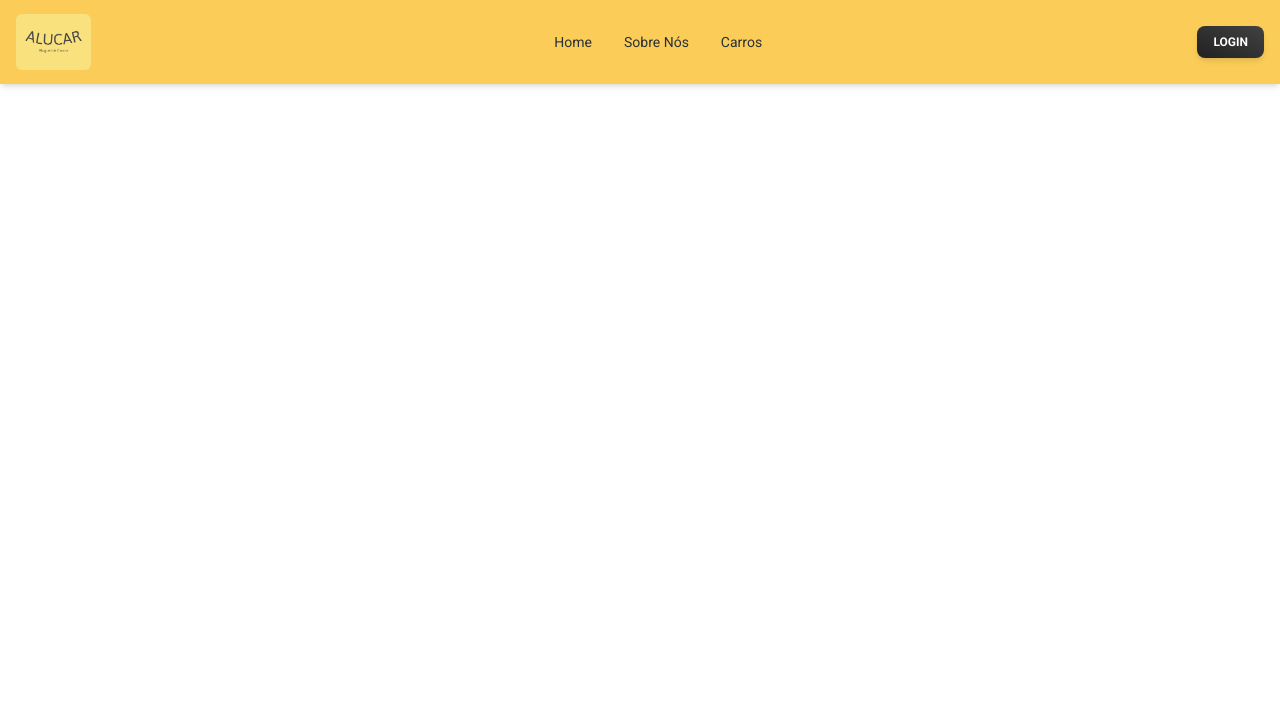
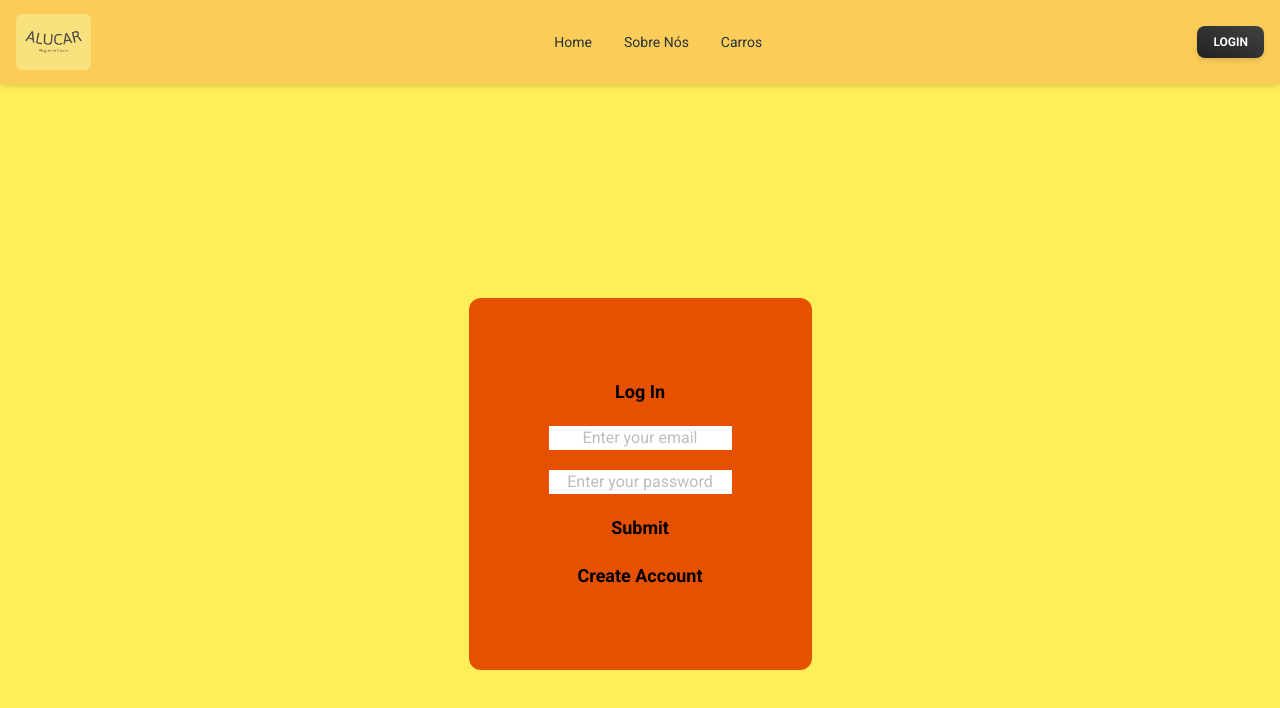
Before and after one commit to Rlps90/AlucarApp, a React (Vite) app: page /SignIn in a window 1280 px wide. Shown: the top 708 px of the page. Built offline with nearby package versions, Linux system fonts and the light colour scheme.

Commit message:
Added Login Page

```diff
--- a/src/App.jsx
+++ b/src/App.jsx
@@ -2,6 +2,8 @@ import Navbar from './Components/Navbar'
 import CarrosAluguel from './pages/CarrosAluguel'
 import Home from './pages/Home'
 import About from './pages/About'
+import SignIn from './Components/auth/SignIn'
+import SignUp from './Components/auth/SignUp'
 import { Routes, Route } from 'react-router-dom'
 import { ThemeProvider, createTheme } from '@mui/material/styles'
 
@@ -17,7 +19,7 @@ function App() {
 				<Navbar />
 				<Routes>
 					<Route
-						path=""
+						path="/"
 						element={<Home />}
 					/>
 					<Route
@@ -28,6 +30,14 @@ function App() {
 						path="/carros"
 						element={<CarrosAluguel />}
 					/>
+					<Route
+						path="/SignIn"
+						element={<SignIn />}
+					/>
+					<Route
+						path="/SignUp"
+						element={<SignUp />}
+					/>
 				</Routes>
 			</main>
 		</ThemeProvider>
--- a/src/Components/Navbar.jsx
+++ b/src/Components/Navbar.jsx
@@ -1,81 +1,3 @@
-// import DrawerComp from './DrawerComp'
-// import { Route, Routes, Link } from 'react-router-dom'
-// import { Button } from '@mui/material'
-// import Crud from './CRUD/Crud'
-// import logo from '../assets/alucar-logo.png'
-
-// const Navbar = () => {
-// 	const MENU = [
-// 		{
-// 			id: 1,
-// 			title: 'Home',
-// 			link: '/',
-// 		},
-// 		{
-// 			id: 2,
-// 			title: 'Sobre',
-// 			link: '/about',
-// 		},
-// 		{
-// 			id: 3,
-// 			title: 'Carros',
-// 			link: '/carros',
-// 		},
-// 	]
-
-// 	return (
-// 		<header className="bg-gradient-to-b from-emerald-900 to-emerald-500">
-// 			<nav className="flex flex-row justify-between items-center w-[95%] py-4">
-// 				<a
-// 					href="/"
-// 					className="flex flex-row text-[1.75rem] uppercase">
-// 					<img
-// 						src={logo}
-// 						alt="logo"
-// 						className="rounded-md max-w-[75px] mr-3"
-// 					/>
-// 				</a>
-
-// 				<div className="">
-// 					<ul className="flex items-center invisible lg:visible gap-[4vw] uppercase">
-// 						{MENU.map((item) => {
-// 							const { id, title, link } = item
-// 							return (
-// 								<li key={id}>
-// 									<a
-// 										href={link}
-// 										className="text-zinc-200 hover:text-rose-500 text-xl font-semibold">
-// 										{title}
-// 									</a>
-// 								</li>
-// 							)
-// 						})}
-// 					</ul>
-// 				</div>
-
-// 				<div>
-// 					<Button
-// 						type="button"
-// 						className="relative flex bg-[#19571e] hover:bg-[#70d14a] rounded-full px-3 py-1 w-auto items-center justify-center text-zinc-200 text-xl">
-// 						<Link to={`CRUD/Crud`}>Login</Link>
-// 					</Button>
-// 				</div>
-
-// 				<div className="ml-2 -my-1 lg:hidden bg-[#19571e] hover:bg-[#70d14a] rounded-lg">
-// 					<DrawerComp />
-// 				</div>
-// 			</nav>
-
-// 			<Routes>
-// 				<Route
-// 					path="/CRUD/Crud"
-// 					element={<Crud />}
-// 				/>
-// 			</Routes>
-// 		</header>
-// 	)
-// }
-// export default Navbar
 import {
 	Navbar,
 	Collapse,
@@ -134,12 +56,16 @@ export default function NavbarDefault() {
 		</ul>
 	)
 
+	const openInNewTab = (url) => {
+		window.open(url, '_blank', 'noreferrer')
+	}
+
 	return (
 		<Navbar className="relative bg-yellow-700 w-full max-w-none py-2 px-4 rounded-none border-none">
 			<div className="mx-auto flex items-center justify-between text-blue-gray-900">
 				<Typography
 					as="a"
-					href="#"
+					href="/"
 					className="mr-4 cursor-pointer py-1.5 font-medium">
 					<img
 						src={logo}
@@ -151,9 +77,11 @@ export default function NavbarDefault() {
 				<Button
 					variant="gradient"
 					size="sm"
-					className="hidden lg:inline-block">
+					className="hidden lg:inline-block"
+					onClick={() => openInNewTab('http://localhost:5173/SignIn')}>
 					<span>Login</span>
 				</Button>
+
 				<IconButton
 					variant="text"
 					className="ml-auto h-6 w-6 text-inherit hover:bg-transparent focus:bg-transparent active:bg-transparent lg:hidden"
--- /dev/null
+++ b/src/Components/User.jsx
@@ -0,0 +1,42 @@
+import React, { memo } from 'react'
+
+function Props ({
+    profile: any,
+    provider: string,
+    onLogout: () => void,
+})
+
+export const User = memo(({ provider, profile, onLogout }: Props) => {
+    const avatar =
+        profile?.avatar ||
+        profile?.profile_image_url ||
+        profile?.avatar_url ||
+        profile?.picture ||
+        profile?.picture?.data?.url ||
+        profile?.profile_image_url_https ||
+        'https://maxcdn.icons8.com/Share/icon/p1em/users//gender_neutral_user1600.png'
+
+    return (
+        <div className='card'>
+        <div className='avt'>
+            <img alt='141' src={avatar} />
+        </div>
+
+        <h3 className='provider'>{provider.toUpperCase()}</h3>
+
+        <div className='content'>
+            <div className='data'>
+            {Object.entries(profile).map(([key, value]: any) => (
+                <div className='field' key={key}>
+                <div className='label'>{key}: </div>
+                <div className='value'>{JSON.stringify(value)}</div>
+                </div>
+            ))}
+            </div>
+            <button className='btnLogout' onClick={onLogout}>
+            Logout
+            </button>
+        </div>
+        </div>
+    )
+})
--- /dev/null
+++ b/src/Components/auth/SignIn.jsx
@@ -0,0 +1,59 @@
+import { useState } from 'react'
+import { auth } from '../../Firebase'
+import { signInWithEmailAndPassword } from 'firebase/auth'
+
+const SignIn = () => {
+	const [email, setEmail] = useState('')
+	const [password, setPassword] = useState('')
+
+	const signIn = (e) => {
+		e.preventDefault()
+		signInWithEmailAndPassword(auth, email, password)
+			.then((userCredential) => {
+				console.log(userCredential)
+			})
+			.catch((error) => {
+				console.log(error)
+			})
+	}
+
+	const openInNewTab = (url) => {
+		window.open(url, '_blank', 'noreferrer')
+	}
+
+	return (
+		<div className="flex bg-yellow-400 items-center justify-center h-full w-full">
+			<form
+				className="bg-orange-900 p-20 rounded-xl"
+				onSubmit={signIn}>
+				<div className="flex flex-col gap-5">
+					<h1 className="font-bold text-lg">Log In</h1>
+					<input
+						type="email"
+						placeholder="Enter your email"
+						value={email}
+						onChange={(e) => setEmail(e.target.value)}
+					/>
+					<input
+						type="password"
+						placeholder="Enter your password"
+						value={password}
+						onChange={(e) => setPassword(e.target.value)}
+					/>
+					<button
+						type="submit"
+						className="font-bold text-lg">
+						Submit
+					</button>
+					<button
+						role="link"
+						className="font-bold text-lg"
+						onClick={() => openInNewTab('http://localhost:5173/SignUp')}>
+						Create Account
+					</button>
+				</div>
+			</form>
+		</div>
+	)
+}
+export default SignIn
--- /dev/null
+++ b/src/Components/auth/SignUp.jsx
@@ -0,0 +1,43 @@
+import { useState } from 'react'
+import { auth } from '../../Firebase'
+import { createUserWithEmailAndPassword } from 'firebase/auth'
+
+const SignUp = () => {
+	const [email, setEmail] = useState('')
+	const [password, setPassword] = useState('')
+
+	const signUp = (e) => {
+		e.preventDefault()
+		createUserWithEmailAndPassword(auth, email, password)
+			.then((userCredential) => {
+				console.log(userCredential)
+			})
+			.catch((error) => {
+				console.log(error)
+			})
+	}
+
+	return (
+		<div>
+			<form
+				className="flex flex-col gap-4"
+				onSubmit={signUp}>
+				<h1>Create Account</h1>
+				<input
+					type="email"
+					placeholder="Enter your email"
+					value={email}
+					onChange={(e) => setEmail(e.target.value)}
+				/>
+				<input
+					type="password"
+					placeholder="Enter your password"
+					value={password}
+					onChange={(e) => setPassword(e.target.value)}
+				/>
+				<button type="submit">Submit</button>
+			</form>
+		</div>
+	)
+}
+export default SignUp
--- /dev/null
+++ b/src/Firebase.jsx
@@ -0,0 +1,18 @@
+import { initializeApp } from 'firebase/app'
+import { getAuth } from 'firebase/auth'
+
+const firebaseConfig = {
+	apiKey: 'AIzaSyCIb6jULadd0uuV7UD8pbfhD_E901uX_vc',
+	authDomain: 'alucarapp-login.firebaseapp.com',
+	projectId: 'alucarapp-login',
+	storageBucket: 'alucarapp-login.appspot.com',
+	messagingSenderId: '116346880893',
+	appId: '1:116346880893:web:40e7f06232289e05d3c214',
+	measurementId: 'G-BTV5EJ16GH',
+}
+
+// Initialize Firebase
+const app = initializeApp(firebaseConfig)
+
+// Initialize Firebase Authentication and get a reference to the service
+export const auth = getAuth(app)
```
Also changed, not shown: package.json (+6 -1 lines), src/Components/auth/SignOff.jsx (added), 2 other files (tests, documents, lock files or other folders).
